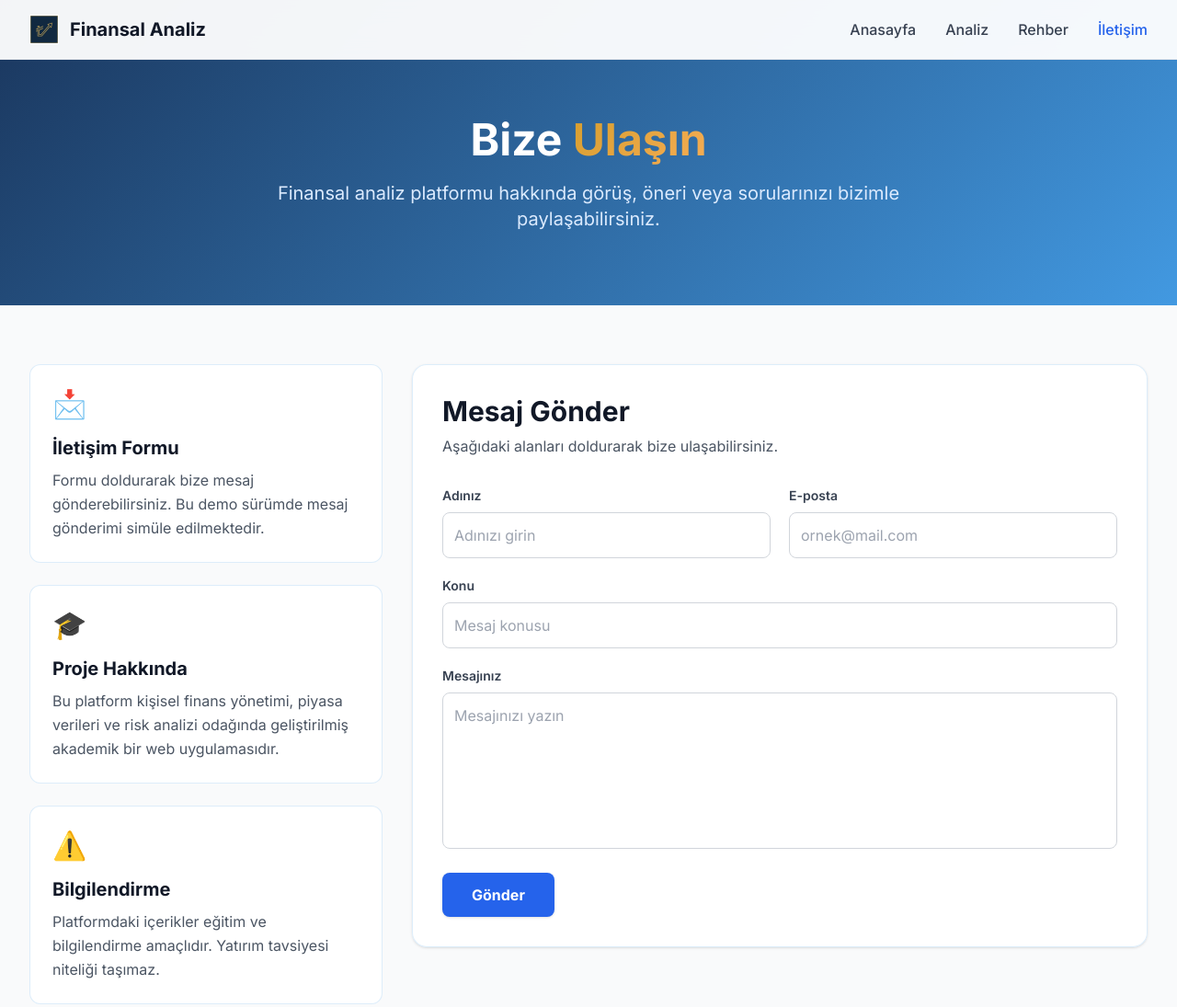
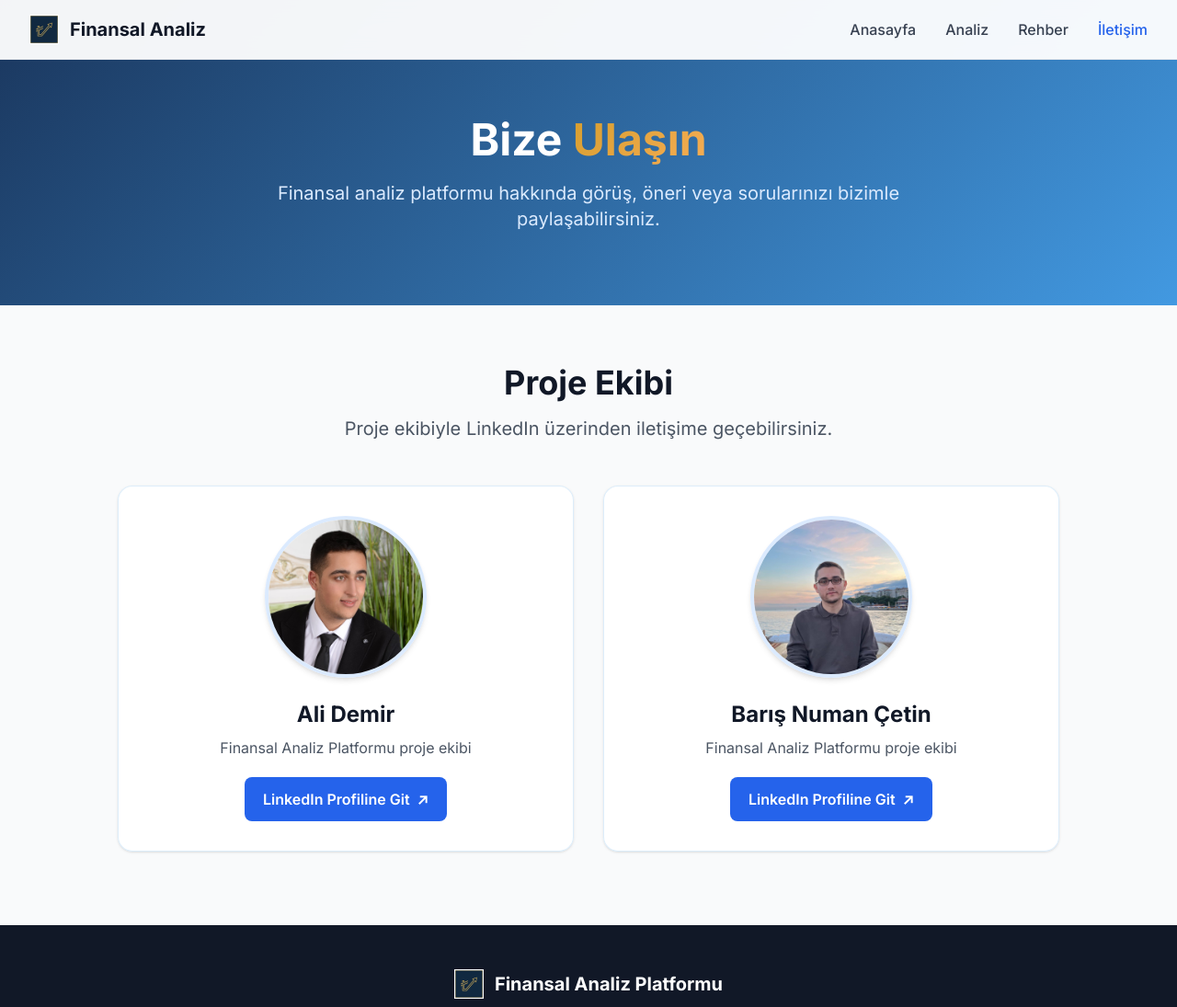
Before and after one commit to Ali-Demir-58/Bitirme, a website: page iletisim.html in a window 1280 px wide. Shown: the top 1095 px of the page at 92% size. Drawn offline with nearby package versions, Linux system fonts and the light colour scheme.

Commit message:
Add files via upload

```diff
--- a/iletisim.html
+++ b/iletisim.html
@@ -139,94 +139,63 @@
     </section>
 
     <!-- Contact Content -->
+    <!-- Contact Content -->
     <main class="py-12 sm:py-16">
         <div class="max-w-7xl mx-auto px-4 sm:px-6 lg:px-8">
 
-            <div class="grid grid-cols-1 lg:grid-cols-3 gap-8">
+            <div class="text-center mb-12">
+                <h2 class="text-3xl sm:text-4xl font-bold text-gray-900 mb-4">Proje Ekibi</h2>
+                <p class="text-base sm:text-xl text-gray-600 max-w-3xl mx-auto">
+                    Proje ekibiyle LinkedIn üzerinden iletişime geçebilirsiniz.
+                </p>
+            </div>
 
-                <!-- Info Cards -->
-                <section class="lg:col-span-1 space-y-6">
-                    <div class="contact-card rounded-xl p-6">
-                        <div class="text-3xl mb-4">📩</div>
-                        <h2 class="text-xl font-bold text-gray-900 mb-2">İletişim Formu</h2>
-                        <p class="text-gray-600 leading-relaxed">
-                            Formu doldurarak bize mesaj gönderebilirsiniz. Bu demo sürümde mesaj gönderimi simüle
-                            edilmektedir.
-                        </p>
+            <div class="grid grid-cols-1 md:grid-cols-2 gap-8 max-w-5xl mx-auto">
+
+                <!-- Ali Demir -->
+                <a href="https://www.linkedin.com/in/alidemir58/" target="_blank" rel="noopener noreferrer"
+                    class="contact-card rounded-2xl p-6 sm:p-8 shadow group block text-center hover:border-blue-300">
+
+                    <div class="flex justify-center mb-6">
+                        <img src="images/ali.jpg" alt="Ali Demir"
+                            class="w-36 h-36 sm:w-44 sm:h-44 rounded-full object-cover border-4 border-blue-100 shadow-md group-hover:scale-105 transition-transform duration-300">
                     </div>
 
-                    <div class="contact-card rounded-xl p-6">
-                        <div class="text-3xl mb-4">🎓</div>
-                        <h2 class="text-xl font-bold text-gray-900 mb-2">Proje Hakkında</h2>
-                        <p class="text-gray-600 leading-relaxed">
-                            Bu platform kişisel finans yönetimi, piyasa verileri ve risk analizi odağında geliştirilmiş
-                            akademik bir web uygulamasıdır.
-                        </p>
+                    <h3 class="text-2xl font-bold text-gray-900 mb-2">Ali Demir</h3>
+
+                    <p class="text-gray-600 mb-5">
+                        Finansal Analiz Platformu proje ekibi
+                    </p>
+
+                    <div
+                        class="inline-flex items-center justify-center gap-2 bg-blue-600 group-hover:bg-blue-700 text-white font-semibold px-5 py-3 rounded-lg transition-all">
+                        <span>LinkedIn Profiline Git</span>
+                        <span>↗</span>
+                    </div>
+                </a>
+
+                <!-- Barış Numan Çetin -->
+                <a href="https://www.linkedin.com/in/barisnumancetin/" target="_blank" rel="noopener noreferrer"
+                    class="contact-card rounded-2xl p-6 sm:p-8 shadow group block text-center hover:border-blue-300">
+
+                    <div class="flex justify-center mb-6">
+                        <img src="images/baris.jpg" alt="Barış Numan Çetin"
+                            class="w-36 h-36 sm:w-44 sm:h-44 rounded-full object-cover border-4 border-blue-100 shadow-md group-hover:scale-105 transition-transform duration-300">
                     </div>
 
-                    <div class="contact-card rounded-xl p-6">
-                        <div class="text-3xl mb-4">⚠️</div>
-                        <h2 class="text-xl font-bold text-gray-900 mb-2">Bilgilendirme</h2>
-                        <p class="text-gray-600 leading-relaxed">
-                            Platformdaki içerikler eğitim ve bilgilendirme amaçlıdır. Yatırım tavsiyesi niteliği
-                            taşımaz.
-                        </p>
+                    <h3 class="text-2xl font-bold text-gray-900 mb-2">Barış Numan Çetin</h3>
+
+                    <p class="text-gray-600 mb-5">
+                        Finansal Analiz Platformu proje ekibi
+                    </p>
+
+                    <div
+                        class="inline-flex items-center justify-center gap-2 bg-blue-600 group-hover:bg-blue-700 text-white font-semibold px-5 py-3 rounded-lg transition-all">
+                        <span>LinkedIn Profiline Git</span>
+                        <span>↗</span>
                     </div>
-                </section>
+                </a>
 
-                <!-- Form -->
-                <section class="lg:col-span-2">
-                    <div class="contact-card rounded-2xl p-6 sm:p-8 shadow">
-                        <h2 class="text-2xl sm:text-3xl font-bold text-gray-900 mb-2">Mesaj Gönder</h2>
-                        <p class="text-gray-600 mb-8">
-                            Aşağıdaki alanları doldurarak bize ulaşabilirsiniz.
-                        </p>
-
-                        <form class="space-y-5" onsubmit="sendMessage(event)">
-                            <div class="grid grid-cols-1 md:grid-cols-2 gap-5">
-                                <div>
-                                    <label for="name" class="block text-sm font-semibold text-gray-700 mb-2">
-                                        Adınız
-                                    </label>
-                                    <input type="text" id="name" placeholder="Adınızı girin"
-                                        class="w-full border border-gray-300 p-3 rounded-lg focus:outline-none focus:ring-2 focus:ring-blue-500 focus:border-blue-500">
-                                </div>
-
-                                <div>
-                                    <label for="email" class="block text-sm font-semibold text-gray-700 mb-2">
-                                        E-posta
-                                    </label>
-                                    <input type="email" id="email" placeholder="ornek@mail.com"
-                                        class="w-full border border-gray-300 p-3 rounded-lg focus:outline-none focus:ring-2 focus:ring-blue-500 focus:border-blue-500">
-                                </div>
-                            </div>
-
-                            <div>
-                                <label for="subject" class="block text-sm font-semibold text-gray-700 mb-2">
-                                    Konu
-                                </label>
-                                <input type="text" id="subject" placeholder="Mesaj konusu"
-                                    class="w-full border border-gray-300 p-3 rounded-lg focus:outline-none focus:ring-2 focus:ring-blue-500 focus:border-blue-500">
-                            </div>
-
-                            <div>
-                                <label for="message" class="block text-sm font-semibold text-gray-700 mb-2">
-                                    Mesajınız
-                                </label>
-                                <textarea id="message" rows="6" placeholder="Mesajınızı yazın"
-                                    class="w-full border border-gray-300 p-3 rounded-lg resize-none focus:outline-none focus:ring-2 focus:ring-blue-500 focus:border-blue-500"></textarea>
-                            </div>
-
-                            <button type="submit"
-                                class="w-full sm:w-auto bg-blue-600 hover:bg-blue-700 text-white font-bold px-8 py-3 rounded-lg transition-all shadow">
-                                Gönder
-                            </button>
-                        </form>
-
-                        <div id="form-status" class="hidden mt-6 p-4 rounded-lg text-sm font-medium">
-                        </div>
-                    </div>
-                </section>
             </div>
         </div>
     </main>
```
Also changed, not shown: images/ali.jpg (added), images/baris.jpg (added).
